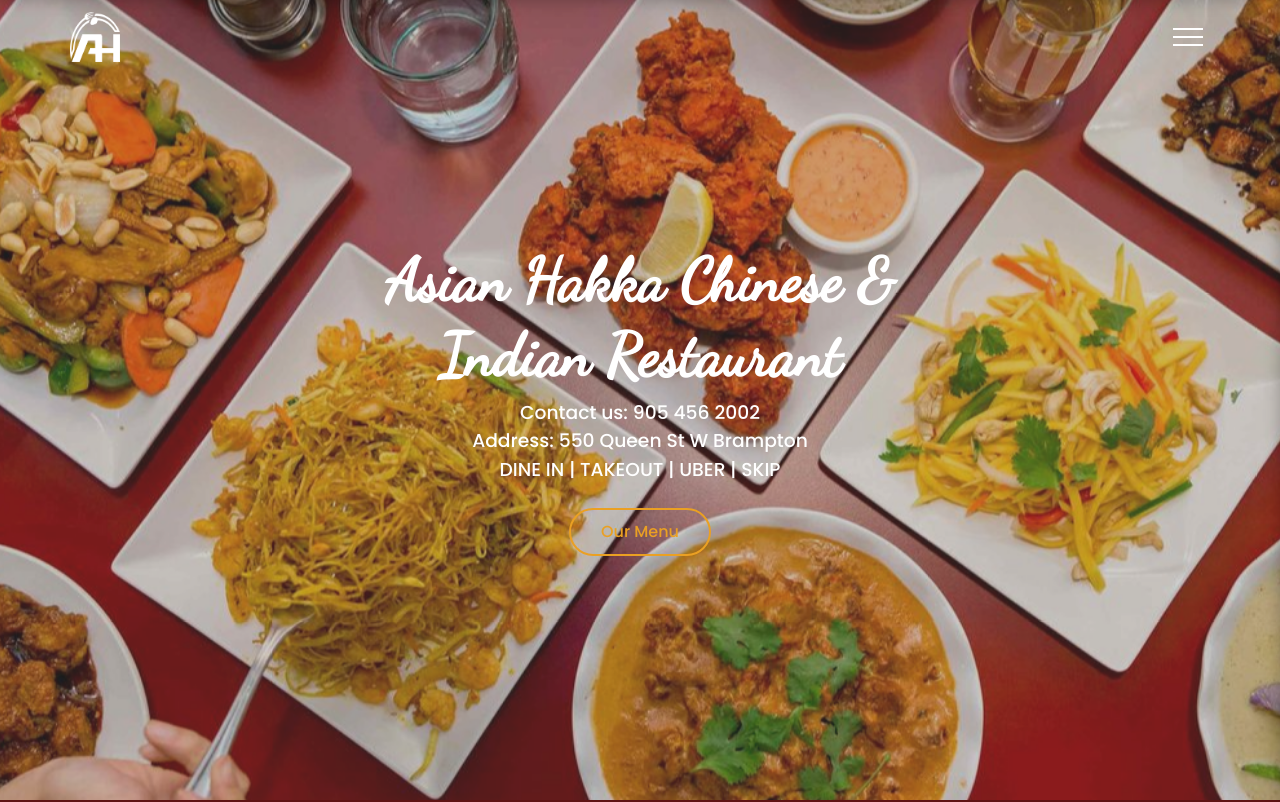
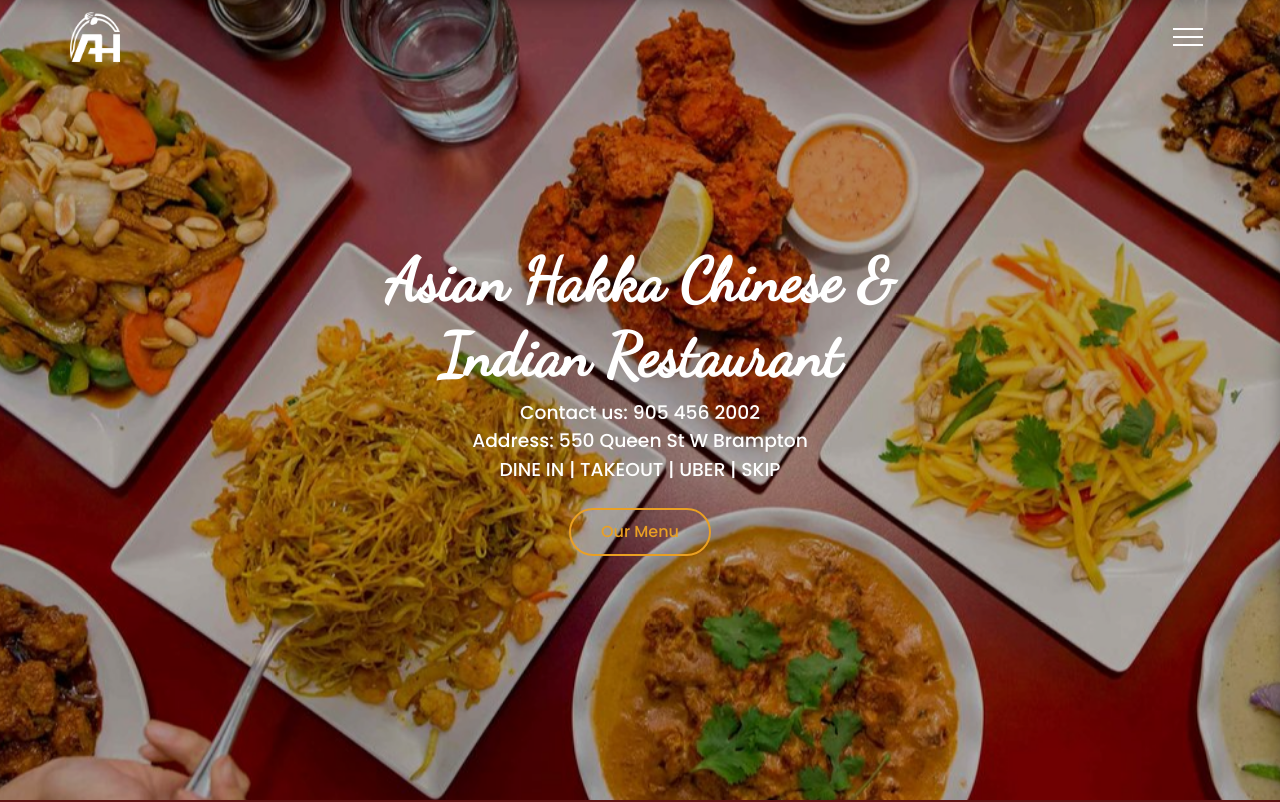
Before and after one commit to rujal-tuladhar/ASIAN_HAKKA_CHINESE_AND_INDIAN_RESTURNT, a plain HTML site: page index.html in a window 1280 px wide. Shown: the top 802 px of the page. Drawn offline with Linux system fonts and the light colour scheme.

Commit message:
fake change

```diff
--- a/css/style.css
+++ b/css/style.css
@@ -316,7 +316,7 @@ section{
     top:0;
     height: 100%;
     width: 100%;
-    background-color: #5e5e5e6b;
+    background-color: #0000006b;
     opacity: 0.7;
     z-index: -1;
 }
```
